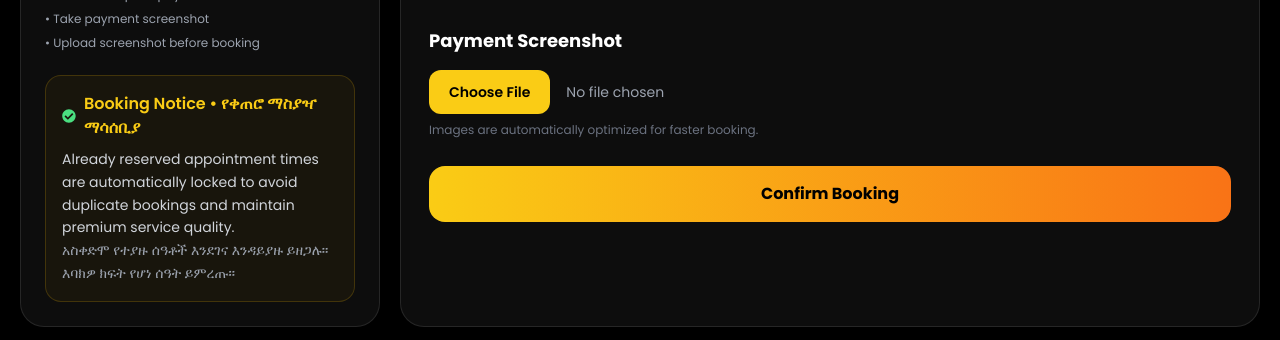
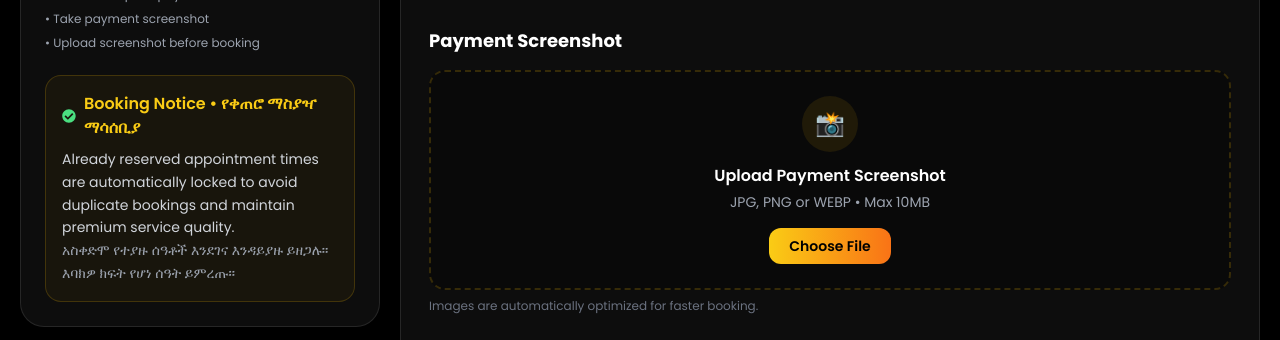
Before and after one commit to fish19-12/ras-nati-barber, a React (Vite) app in the folder frontend/: page /booking in a window 1280 px wide. Shown: the part 837-1177 px from the top of the page. Built offline with nearby package versions, Linux system fonts and the light colour scheme; no server answers.

Commit message:
Initial commit

```diff
--- a/frontend/src/pages/Booking.jsx
+++ b/frontend/src/pages/Booking.jsx
@@ -57,17 +57,17 @@ const servicesList = [
 const timePeriods = [
   {
     label: "Morning",
-    times: ["2:00 AM", "3:00 AM", "4:00 AM", "5:00 AM", "6:00 AM"],
+    times: ["8:00 AM", "9:00 AM", "10:00 AM", "11:00 AM"],
   },
 
   {
     label: "Afternoon",
-    times: ["8:00 PM", "9:00 PM", "10:00 PM", "11:00 PM", "12:00 PM"],
+    times: ["12:00 PM", "1:00 PM", "2:00 PM", "3:00 PM"],
   },
 
   {
     label: "Evening",
-    times: ["1:00 PM", "2:00 PM", "3:00 PM", "4:00 PM"],
+    times: ["4:00 PM", "5:00 PM", "6:00 PM", "7:00 PM"],
   },
 ];
 
@@ -229,30 +229,109 @@ const Booking = () => {
   };
 
   // FILE CHANGE
+  // FILE CHANGE
   const handleFileChange = async (e) => {
+    try {
       const file = e.target.files[0];
 
-    if (file) {
-      try {
+      // RESET INPUT
+      e.target.value = null;
+
+      if (!file) return;
+
+      // FILE TYPE VALIDATION
+      if (!file.type.startsWith("image/")) {
+        toast.error("⚠️ Please upload a valid image");
+
+        return;
+      }
+
+      // FILE SIZE VALIDATION (10MB)
+      if (file.size > 10 * 1024 * 1024) {
+        toast.error("⚠️ Image size must be less than 10MB");
+
+        return;
+      }
+
+      toast.info("📸 Processing payment screenshot...");
+
       const compressedImage = await compressImage(file);
 
       setPaymentPhoto(compressedImage);
 
       setPhotoPreview(URL.createObjectURL(compressedImage));
+
+      toast.success("✅ Payment screenshot uploaded successfully");
     } catch (error) {
       console.error(error);
 
-        toast.error("Failed to process image.");
+      toast.error("❌ Failed to upload image. Please try again.");
     }
+  };
+  // MODERN VALIDATION
+  const validateForm = () => {
+    if (!name.trim()) {
+      toast.error("⚠️ Please enter your full name");
+      return false;
     }
+
+    if (!phone.trim()) {
+      toast.error("⚠️ Please enter your phone number");
+      return false;
+    }
+
+    if (!selectedService) {
+      toast.error("⚠️ Please choose a service");
+      return false;
+    }
+
+    if (!selectedDate) {
+      toast.error("⚠️ Please select appointment date");
+      return false;
+    }
+
+    if (!selectedPeriod) {
+      toast.error("⚠️ Please select time period");
+      return false;
+    }
+
+    if (!selectedTime) {
+      toast.error("⚠️ Please select appointment time");
+      return false;
+    }
+
+    // PAYMENT SCREENSHOT REQUIRED
+    if (!paymentPhoto) {
+      toast.error(
+        "⚠️ Payment screenshot is required before confirming booking",
+      );
+
+      return false;
+    }
+
+    // OUTDOOR VALIDATION
+    if (selectedService === "Outdoor" && !outdoorAddress.trim()) {
+      toast.error("⚠️ Please enter home address for outdoor service");
+
+      return false;
+    }
+
+    // CITY TO CITY VALIDATION
+    if (
+      selectedService === "City To City" &&
+      (!cityLocation.trim() || !cityNeedDate)
+    ) {
+      toast.error("⚠️ Please complete city-to-city information");
+
+      return false;
+    }
+
+    return true;
   };
 
   // SUBMIT
   const handleSubmit = async () => {
-    if (!name || !phone || !selectedService || !selectedDate || !selectedTime) {
-      return toast.error("Please fill all required fields!");
-    }
-
+    if (!validateForm()) return;
     // DUPLICATE CHECK
     const isAlreadyBooked = bookings.some((booking) => {
       const bookingDate = new Date(booking.date).toISOString().split("T")[0];
@@ -264,19 +343,6 @@ const Booking = () => {
       return toast.error(
         "This time slot is already booked. Please choose another time.",
       );
-    }
-
-    // OUTDOOR VALIDATION
-    if (selectedService === "Outdoor" && !outdoorAddress) {
-      return toast.error("Please enter customer home address!");
-    }
-
-    // CITY VALIDATION
-    if (
-      selectedService === "City To City" &&
-      (!cityLocation || !cityNeedDate)
-    ) {
-      return toast.error("Please complete city-to-city details!");
     }
 
     const formData = new FormData();
@@ -881,18 +947,34 @@ const Booking = () => {
             <div className="mb-7">
               <h3 className="section-title">Payment Screenshot</h3>
 
+              <label className="block">
+                <div className="w-full rounded-2xl border-2 border-dashed border-yellow-500/20 bg-black/30 p-6 text-center cursor-pointer hover:border-yellow-400 transition-all duration-300">
+                  <div className="flex flex-col items-center justify-center">
+                    <div className="w-14 h-14 rounded-full bg-yellow-500/10 flex items-center justify-center mb-3 text-2xl">
+                      📸
+                    </div>
+
+                    <h4 className="font-semibold text-white">
+                      Upload Payment Screenshot
+                    </h4>
+
+                    <p className="text-sm text-gray-400 mt-1">
+                      JPG, PNG or WEBP • Max 10MB
+                    </p>
+
+                    <div className="mt-4 px-5 py-2 rounded-xl bg-gradient-to-r from-yellow-400 to-orange-500 text-black font-semibold text-sm">
+                      Choose File
+                    </div>
+                  </div>
+
                   <input
                     type="file"
                     accept="image/*"
                     onChange={handleFileChange}
-                className="file:mr-4 file:py-3 file:px-5
-  file:rounded-xl file:border-0
-  file:text-sm file:font-semibold
-  file:bg-yellow-400 file:text-black
-  hover:file:bg-yellow-300
-  file:cursor-pointer
-  w-full text-sm text-gray-400"
+                    className="hidden"
                   />
+                </div>
+              </label>
 
               <p className="text-xs text-gray-500 mt-2">
                 Images are automatically optimized for faster booking.
@@ -911,9 +993,20 @@ const Booking = () => {
             <button
               onClick={handleSubmit}
               disabled={loading}
-              className="w-full py-4 rounded-2xl bg-gradient-to-r from-yellow-400 to-orange-500 text-black font-bold text-sm sm:text-base hover:scale-[1.01] transition-all duration-300 disabled:opacity-50"
+              className={`w-full py-4 rounded-2xl font-bold text-sm sm:text-base transition-all duration-300 ${
+                loading
+                  ? "bg-gray-700 text-gray-400 cursor-not-allowed"
+                  : "bg-gradient-to-r from-yellow-400 to-orange-500 text-black hover:scale-[1.01]"
+              }`}
             >
-              {loading ? "Submitting Booking..." : "Confirm Booking"}
+              {loading ? (
+                <div className="flex items-center justify-center gap-2">
+                  <div className="w-5 h-5 border-2 border-black/20 border-t-black rounded-full animate-spin"></div>
+                  Submitting Booking...
+                </div>
+              ) : (
+                "Confirm Booking"
+              )}
             </button>
           </div>
         </div>
```
Lines whose indentation alone changed are shown as unchanged.
